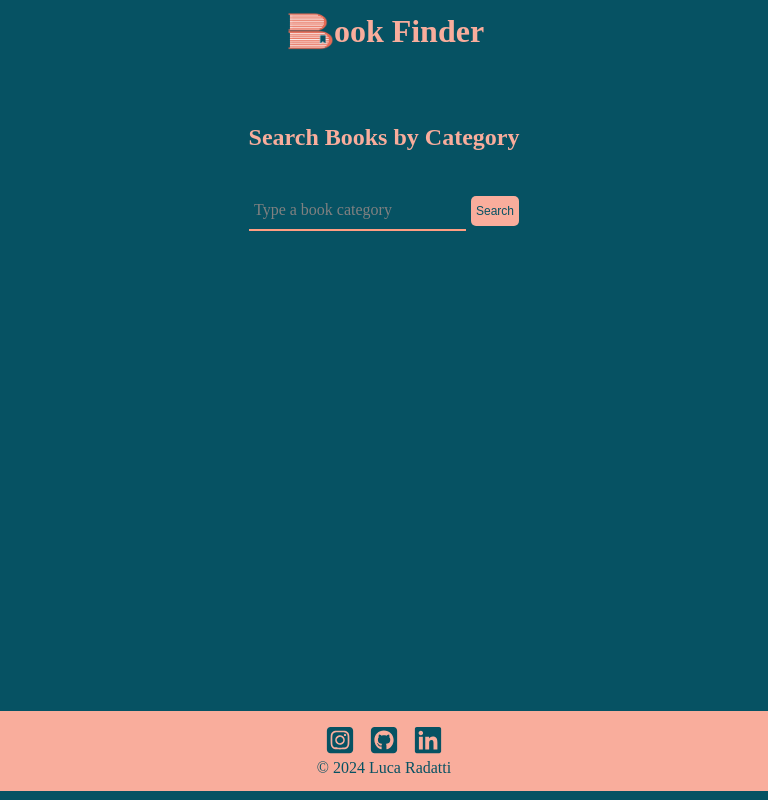
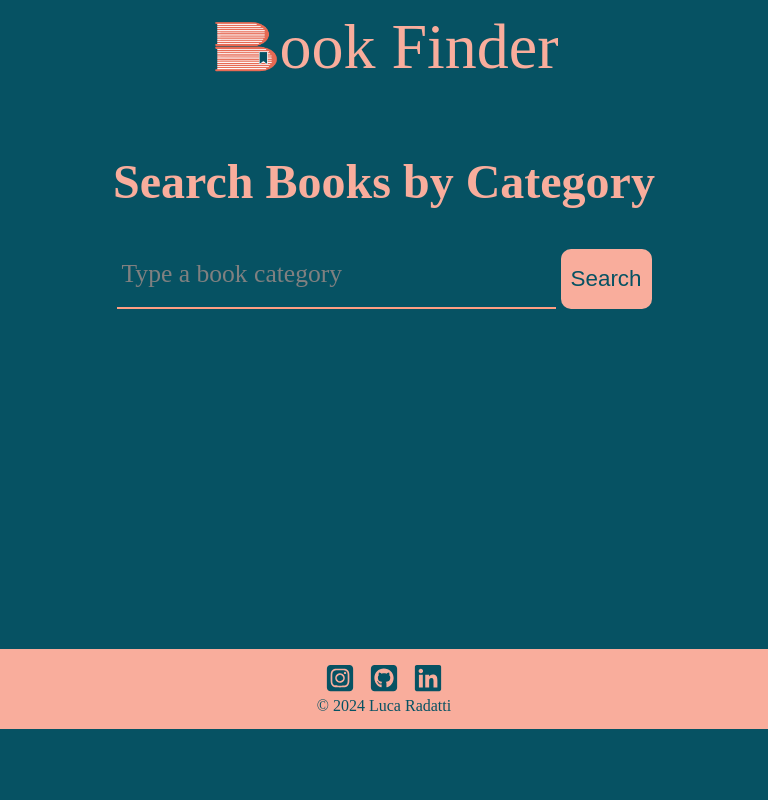
Before and after one commit to radattiluca/project-book-finder, a website built with webpack: page src/index.html in a window 768 px wide. Built offline with nearby package versions, Linux system fonts and the light colour scheme.

Commit message:
create file media queries

```diff
--- a/src/js/generateUrl.js
+++ b/src/js/generateUrl.js
@@ -1,5 +1,5 @@
 /** In this function the URL is generated with the data entered by the visitor*/
-import spaceRemover from "./spaceRemover";
+import spaceRemover from "../components/jsComponents/spaceRemover";
 
 export default function generateUrl(categoryForm) {
   // Ottieni e normalizza l'input dell'utente
--- a/src/js/handleDescription.js
+++ b/src/js/handleDescription.js
@@ -1,5 +1,5 @@
 /** In this function we manage the description in the various cases that may occur to us*/
-import stringExtractor from "./stringExtractor";
+import stringExtractor from "../components/jsComponents/stringExtractor";
 
 export default function handleDescription(
   respDetails,
--- a/src/scss/styleTablet.scss
+++ b/src/styleScss/mediaQueries/styleDesktop.scss
@@ -2,8 +2,8 @@ $bg-color: #065263; //sfumatura scuro di turchese.
 $color-text: #f9ad9c; //sfumatura chiaro di rosso
 $shadow-container: inset 1px -12px 10px -4px rgba(12, 61, 72, 0.5);
 
-@media only screen and (min-width: 430px) and (max-width: 960px) {
-  .extra {
-    min-height: 400px;
+@media only screen and (min-width: 961px) {
+  body {
+    background-color: red;
   }
 }
--- /dev/null
+++ b/src/styleScss/mediaQueries/styleTablet.scss
@@ -0,0 +1,47 @@
+$bg-color: #065263; //sfumatura scuro di turchese.
+$color-text: #f9ad9c; //sfumatura chiaro di rosso
+$shadow-container: inset 1px -12px 10px -4px rgba(12, 61, 72, 0.5);
+
+//layout tablet
+@media only screen and (min-width: 430px) and (max-width: 960px) {
+  .headerStyle {
+    h1 {
+      font-size: 4em;
+      font-weight: 200;
+    }
+    img {
+      min-width: 70px;
+    }
+  }
+  .gridBody {
+    font-size: 2em;
+    img {
+      min-width: 160px;
+    }
+    .textbox input {
+      font-size: 1em;
+    }
+    .textbox label {
+      position: absolute;
+      top: 10px;
+      left: 5px;
+      font-size: 0.8em;
+    }
+    .textbox input:focus ~ label,
+    .textbox input:not(:placeholder-shown) ~ label {
+      top: -30px;
+      left: 0;
+      font-size: 0.8em;
+    }
+    .myButton {
+      height: 60px;
+      width: 100px;
+      font-size: 0.7em;
+      padding: 10px;
+      border-radius: 10px;
+    }
+  }
+  .rowResults {
+    min-width: 500px;
+  }
+}
--- a/src/scss/styleDesktop.scss
+++ b/src/styleScss/variables.scss
@@ -1,6 +1,3 @@
 $bg-color: #065263; //sfumatura scuro di turchese.
 $color-text: #f9ad9c; //sfumatura chiaro di rosso
 $shadow-container: inset 1px -12px 10px -4px rgba(12, 61, 72, 0.5);
-
-@media only screen and (min-width: 961px) {
-}
```
Also changed, not shown: src/js/index.js (+2 -7 lines), src/styleScss/indexStyle.scss (added, +7 -0 lines), src/components/jsComponents/spaceRemover.js (renamed from src/js/spaceRemover.js), src/components/jsComponents/stringExtractor.js (renamed from src/js/stringExtractor.js), src/styleScss/components/footer.scss (renamed from src/scss/footer.scss), src/styleScss/components/header.scss (renamed from src/scss/header.scss), src/styleScss/components/styleSearchBar.scss (renamed from src/scss/styleSearchBar.scss), src/styleScss/mediaQueries/styleMobile.scss (renamed from src/scss/styleMobile.scss), 1 other file.
